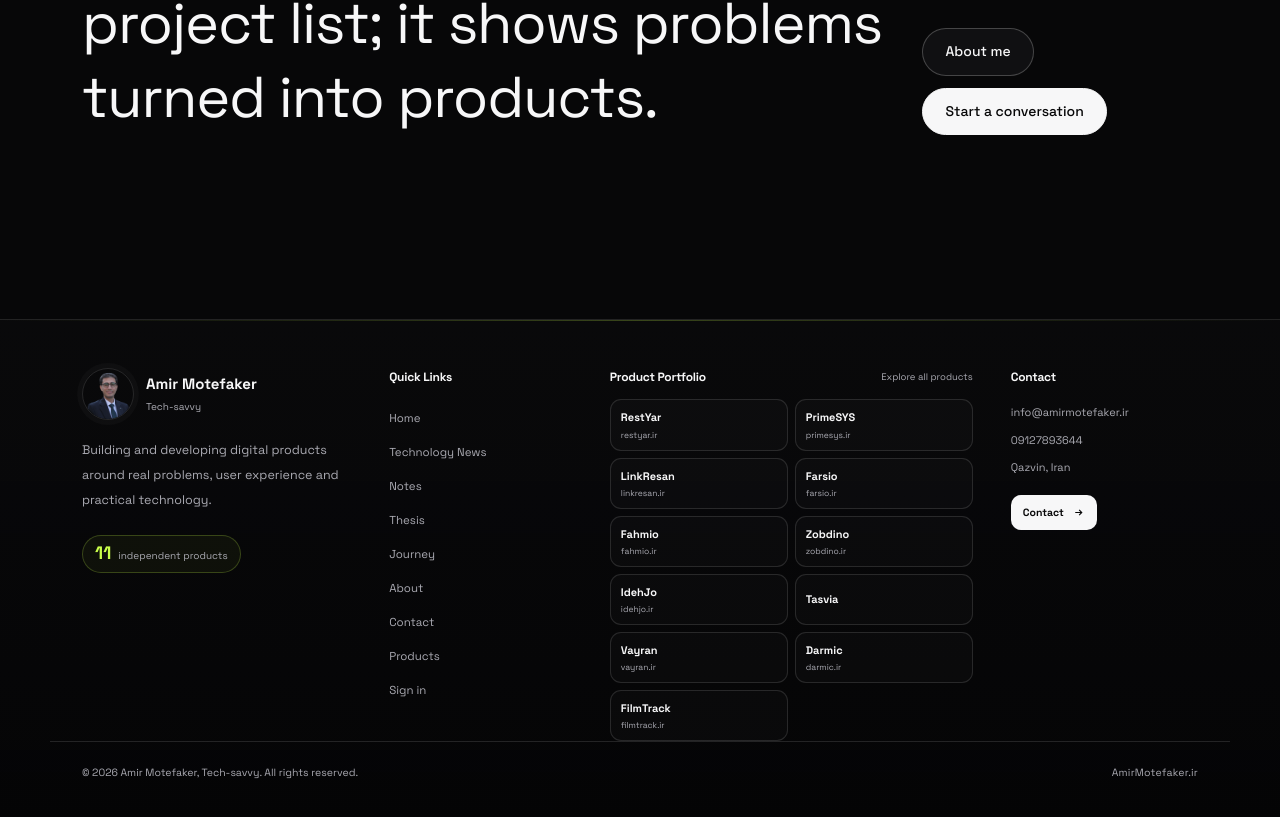
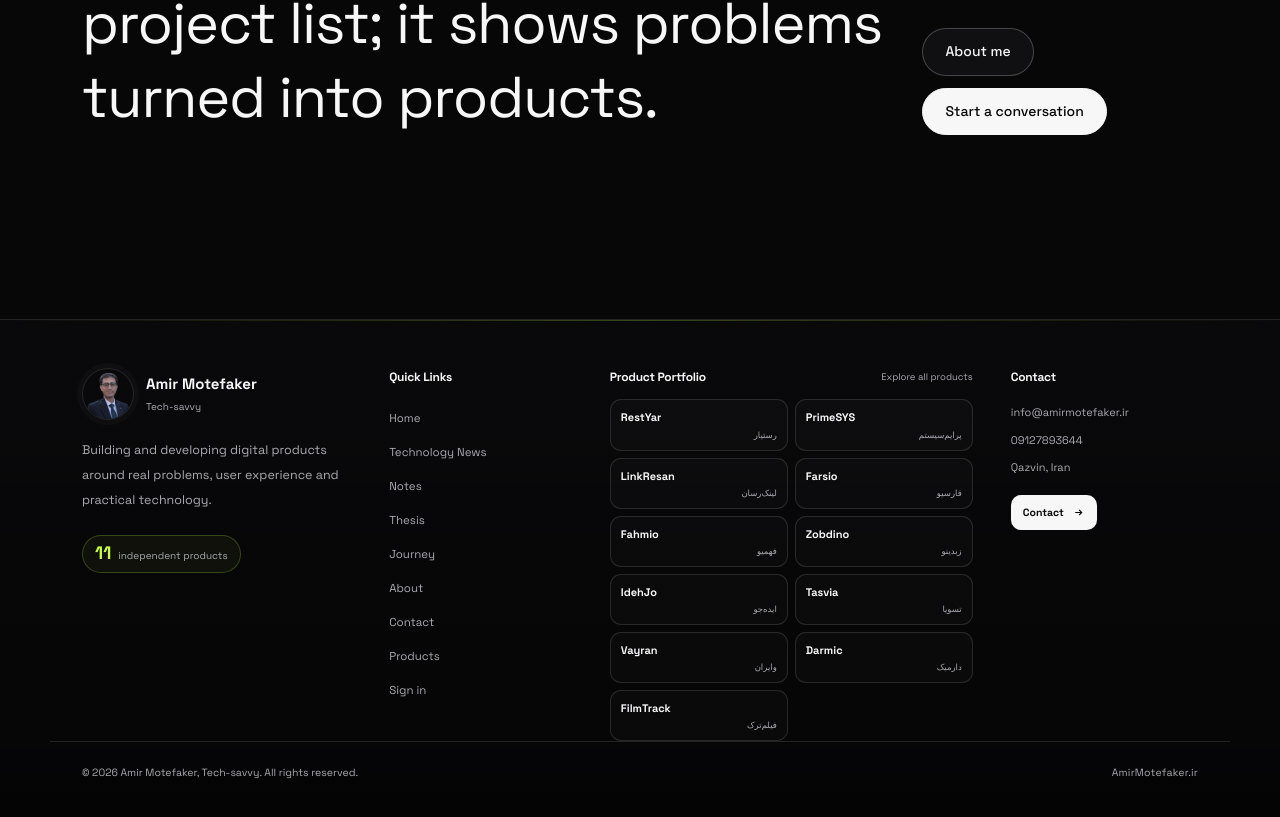
Before and after one commit to AmirMotefaker/amirmotefaker-site, a Next.js app in the folder apps/web/: page /en/products in a window 1280 px wide. Shown: the part 5034-5851 px from the top of the page. Built offline with nearby package versions, Linux system fonts and the light colour scheme; no server answers.

Commit message:
fix(navigation): avoid unverified product domains in public chrome (#93)

```diff
--- a/apps/web/components/founder/FounderShell.tsx
+++ b/apps/web/components/founder/FounderShell.tsx
@@ -48,7 +48,8 @@ export default function FounderShell({ locale, children }: { locale: Locale; chi
     { href: `/${locale}/contact`, label: l.contact },
   ];
   const productName = (p: (typeof brandRegistry)[number]) => fa ? p.nameFa : p.name;
-  const productSecondary = (p: (typeof brandRegistry)[number]) => fa ? p.name : p.domain;
+  const productSecondary = (p: (typeof brandRegistry)[number]) => fa ? p.name : p.nameFa;
+  const secondaryDirection = fa ? "ltr" : "rtl";
   const productCount = fa ? localeDigits(String(brandRegistry.length), locale) : String(brandRegistry.length);
 
   return (
@@ -80,7 +81,7 @@ export default function FounderShell({ locale, children }: { locale: Locale; chi
                       <span className={styles.megaIndex}>{fa ? localeDigits(String(index + 1).padStart(2, "0"), locale) : String(index + 1).padStart(2, "0")}</span>
                       <span className={styles.megaProductCopy}>
                         <strong>{productName(product)}</strong>
-                        <small dir="ltr">{productSecondary(product)}</small>
+                        <small dir={secondaryDirection}>{productSecondary(product)}</small>
                       </span>
                       <span className={styles.megaArrow}><ArrowIcon /></span>
                     </Link>
@@ -107,7 +108,7 @@ export default function FounderShell({ locale, children }: { locale: Locale; chi
                 {navigation.slice(1).map(item => <Link key={item.href} href={item.href}>{item.label}</Link>)}
                 <AuthAction locale={locale} variant="mobile" />
               </nav>
-              <div className={styles.mobileProducts}>{brandRegistry.map(product => <Link key={product.slug} href={`/${locale}/products/${product.slug}`}><strong>{productName(product)}</strong><small dir="ltr">{productSecondary(product)}</small></Link>)}</div>
+              <div className={styles.mobileProducts}>{brandRegistry.map(product => <Link key={product.slug} href={`/${locale}/products/${product.slug}`}><strong>{productName(product)}</strong><small dir={secondaryDirection}>{productSecondary(product)}</small></Link>)}</div>
               <div className={styles.mobileTheme}><ThemeToggle locale={locale}/></div>
               <div className={styles.mobileUtilities}><Link href={`/${other}`}>{l.languageSwitch}</Link></div>
             </div>
@@ -146,7 +147,7 @@ export default function FounderShell({ locale, children }: { locale: Locale; chi
               {brandRegistry.map(product => (
                 <Link key={product.slug} href={`/${locale}/products/${product.slug}`} className={styles.footerProductLink}>
                   <strong>{productName(product)}</strong>
-                  <small dir="ltr">{productSecondary(product)}</small>
+                  <small dir={secondaryDirection}>{productSecondary(product)}</small>
                 </Link>
               ))}
             </div>
```
